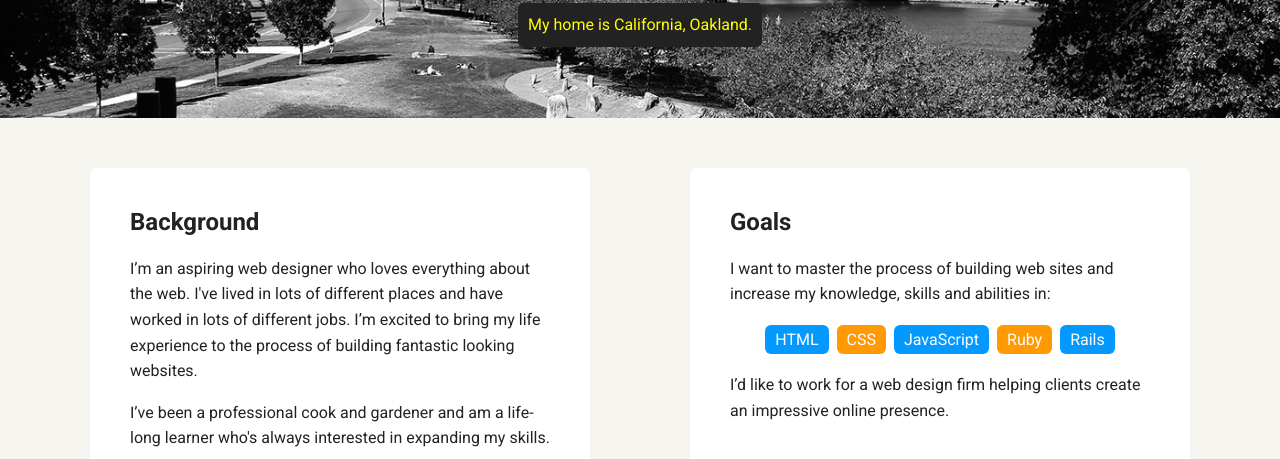
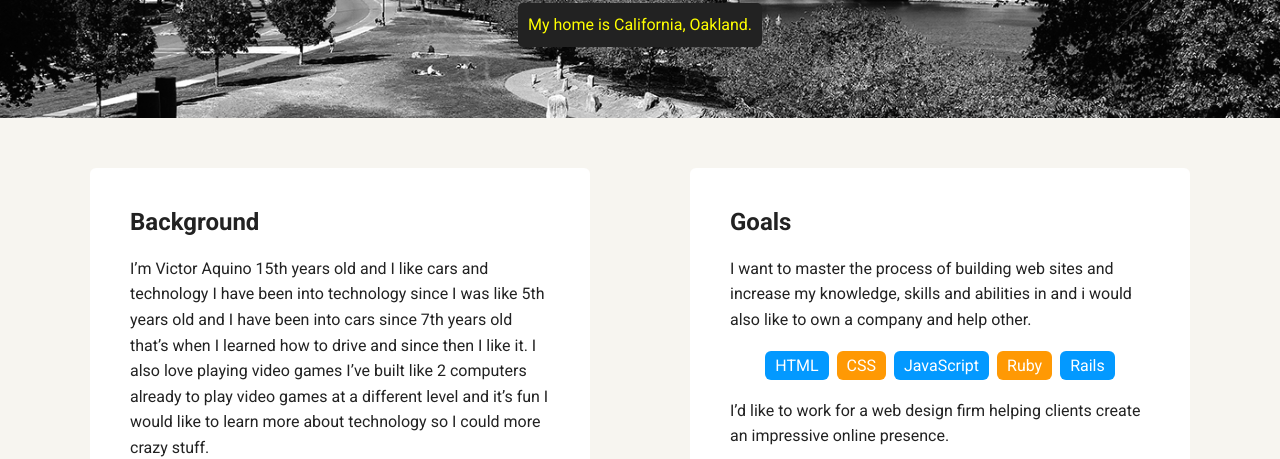
Before and after one commit to Viictoor24/td1, a plain HTML site: page index.html in a window 1280 px wide. Shown: the part 352-811 px from the top of the page. Drawn offline with Linux system fonts and the light colour scheme; a web font is replaced by a local one.

Commit message:
Started with my project.
I added my own description and goal.

```diff
--- a/index.html
+++ b/index.html
@@ -25,13 +25,12 @@
     <main class="flex">
       <div class="card">
         <h2>Background</h2>
-        <p>I’m an aspiring web designer who loves everything about the web. I've lived in lots of different places and have worked in lots of different jobs. I’m excited to bring my life experience to the process of building fantastic looking websites.</p>
-        <p>I’ve been a professional cook and gardener and am a life-long learner who's always interested in expanding my skills.</p>
+        <p>I’m Victor Aquino 15th years old and I like cars and technology I have been into technology since I was like 5th years old and I have been into cars since 7th years old that’s when I learned how to drive and since then I like it. I also love playing video games I’ve built like 2 computers already to play video games at a different level and it’s fun I would like to learn more about technology so I could more crazy stuff. </p>
       </div>
 
       <div class="card">
         <h2>Goals</h2>
-        <p>I want to master the process of building web sites and increase my knowledge, skills and abilities in:</p>
+        <p>I want to master the process of building web sites and increase my knowledge, skills and abilities in and i would also like to own a company and help other.</p>
         <ul class="skills">
           <li>HTML</li>
           <li>CSS</li>
```
